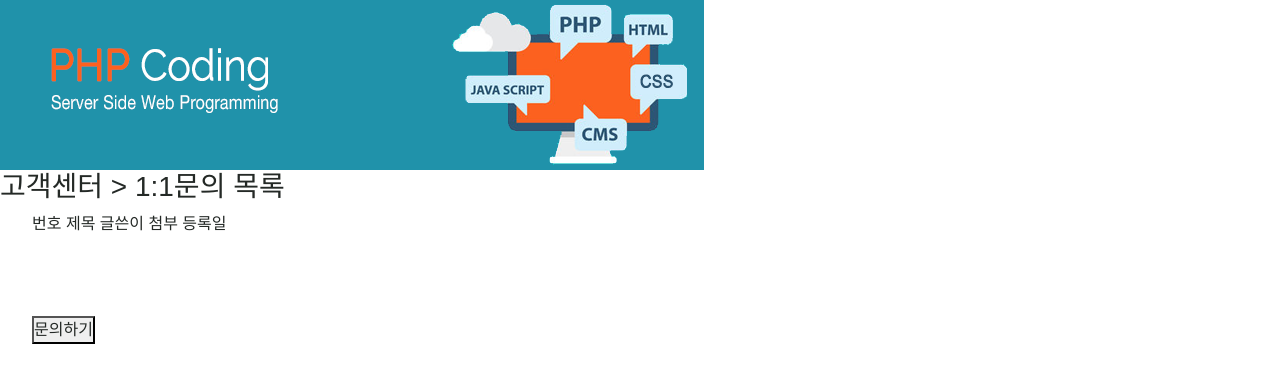
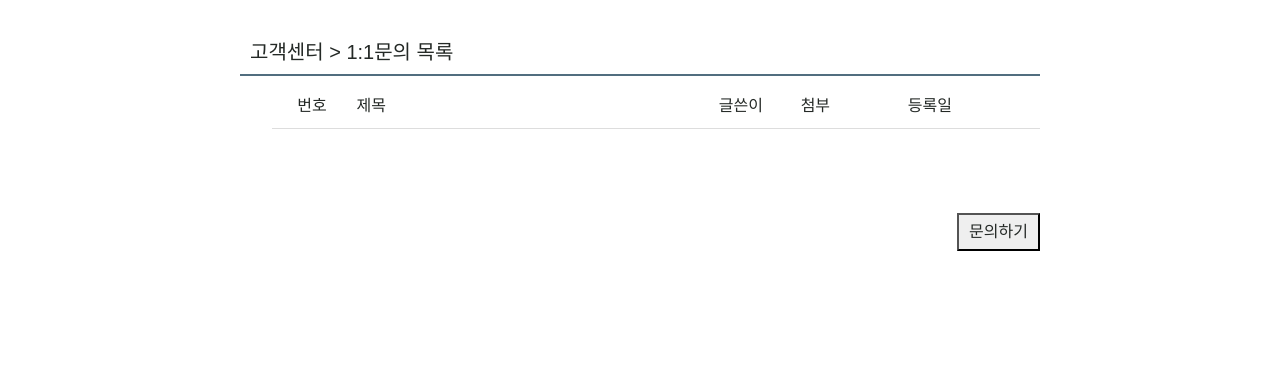
Before and after one commit to wateralsie/vegan-mall, a PHP site: page /help_list.php in a window 1280 px wide. Shown: the part 151-534 px from the top of the page. Run offline with PHP 8.4, Linux system fonts and the light colour scheme; data that the repository does not hold is empty; some web fonts are replaced.

Commit message:
[ui] 관리자 모드, 고객센터 디자인 적용

```diff
--- a/help.php
+++ b/help.php
@@ -17,9 +17,6 @@
         <?php include "header.php"; ?>
     </header>
     <section>
-        <div id="main_img_bar">
-            <img src="./image/main_img.png">
-        </div>
         <div id="board_box">
             <h3 id="board_title">고객센터 > 1:1 문의</h3>
             <form name="help_form" method="post" action="help_insert.php" enctype="multipart/form-data">
--- a/help_list.php
+++ b/help_list.php
@@ -16,9 +16,6 @@
         <?php include "header.php"; ?>
     </header>
     <section>
-        <div id="main_img_bar">
-            <img src="./image/main_img.png">
-        </div>
         <div id="board_box">
             <h3>
                 고객센터 > 1:1문의 목록
--- a/help_modify_content.php
+++ b/help_modify_content.php
@@ -17,9 +17,6 @@
         <?php include "header.php"; ?>
     </header>
     <section>
-        <div id="main_img_bar">
-            <img src="./image/main_img.png">
-        </div>
         <div id="board_box">
             <h3 id="board_title">
                 고객센터 > 1:1 문의 쓰기
--- a/help_view.php
+++ b/help_view.php
@@ -16,9 +16,6 @@
         <?php include "header.php"; ?>
     </header>
     <section>
-        <div id="main_img_bar">
-            <img src="./image/main_img.png">
-        </div>
         <div id="board_box">
             <h3 class="title">
                 고객센터 > 내용보기
--- a/styles/help.css
+++ b/styles/help.css
@@ -0,0 +1,32 @@
+/* 고객센터 글쓰기(help.php) */
+#board_box { position: relative; width: 800px; margin: 0 auto; }
+#board_box h3 { margin-top: 30px;	padding: 10px; border-bottom: solid 2px #516e7f; font-size: 20px; }
+#board_form span { display: inline-block; }
+#board_form .col1 { width: 150px; }
+#board_form li {	padding: 12px; border-bottom: solid 1px #dddddd; }
+#board_form input { width: 500px; height: 25px; }
+#board_form textarea { width: 500px;	height: 150px; }
+#board_form #text_area {	position: relative;	height: 158px; }
+#board_form #text_area .col1 { position: absolute; top: 10px; }
+#board_form #text_area .col2 { position: absolute; left: 166px; }
+#board_box .buttons { text-align: right; margin: 20px 0 40px 0; }
+#board_box .buttons li { display: inline; }
+#board_box .buttons button { padding: 5px 10px; cursor: pointer; }
+/* 고객센터 목록보기(help_list.php) */
+#board_list li { padding: 10px 0; border-bottom: solid 1px #dddddd; }
+#board_list span { display: inline-block; text-align: center;}
+#board_list .col1 { width: 80px; }
+#board_list .col2 { width: 330px; text-align: left; }
+#board_list .col3 { width: 100px; }
+#board_list .col4 { width: 40px; }
+#board_list .col5 { width: 180px; }
+#board_list .col6 { width: 40px; }
+#page_num {	text-align: center;	margin: 30px 0 }
+#page_num li { display: inline; }
+/* 1:1 문의 내용보기(help_view.php) */
+#board_box { width: 800px; margin: 0 auto; }
+#board_box .title { margin-top: 30px; padding: 10px; border-bottom: solid 2px #516e7f; font-size: 20px; }
+#view_content li:nth-child(1) {	padding: 15px; border-bottom: solid 1px #aaaaaa; }
+#view_content .col2 { float: right; }
+#view_content li:nth-child(2) {	padding: 15px 15px 80px 15px; border-bottom: solid 1px #cccccc; }
+#view_content li:nth-child(3) button { padding: 5px 20px; margin: 15px 0 40px 720px; cursor: pointer; }
```
Also changed, not shown: styles/admin.css (+29 -0 lines).
